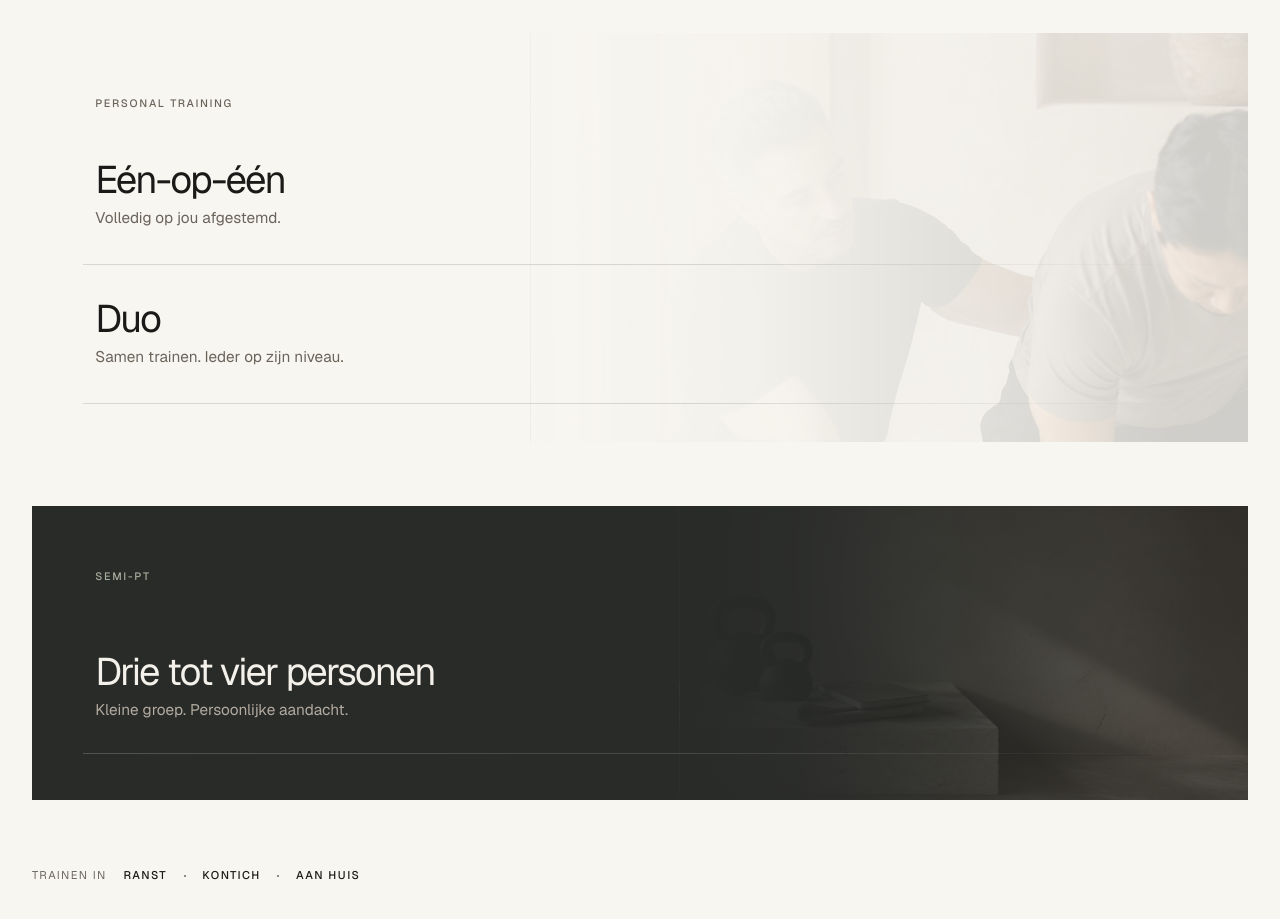
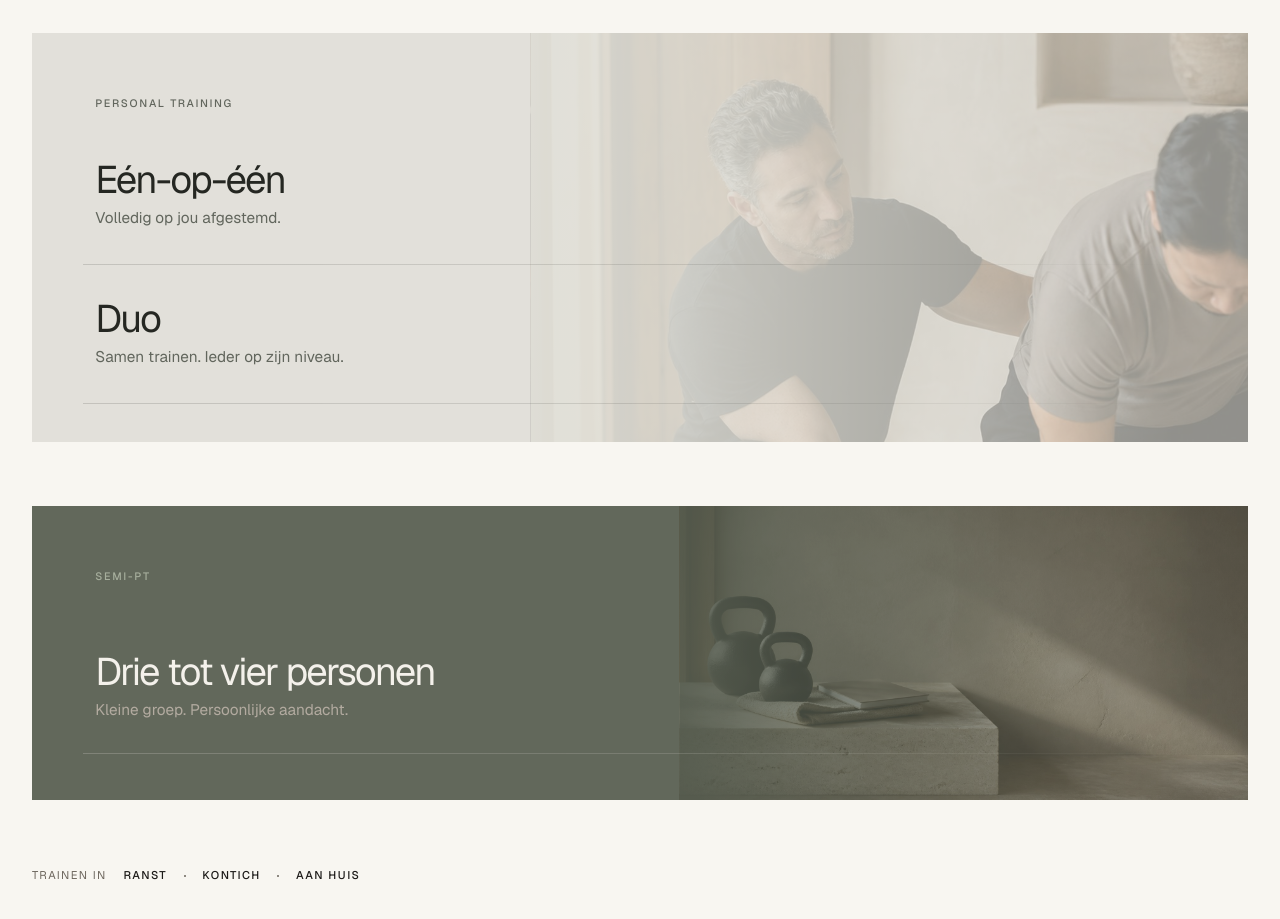
Before and after one commit to jeltedeproft/website-yens5, a website built with Vite: page index.html in a window 1280 px wide. Shown: the part 1360-2279 px from the top of the page. Built offline with nearby package versions, Linux system fonts and the light colour scheme; some packages are replaced by stand-ins of ours.

Commit message:
begeleiding 2.0

```diff
--- a/style.css
+++ b/style.css
@@ -915,40 +915,41 @@ body.is-locked { overflow: hidden; }
   inset: 0;
 }
 .guidance-category:has(.guidance-row:hover) .guidance-category__media,
-.guidance-category:has(.guidance-row:focus-visible) .guidance-category__media { opacity: .58; transform: scale(1); }
+.guidance-category:has(.guidance-row:focus-visible) .guidance-category__media { opacity: .78; transform: scale(1); }
 .guidance-category--personal {
   padding: clamp(1.25rem, 2.5vw, 2.25rem) clamp(1.5rem, 4vw, 4rem) clamp(1.5rem, 3vw, 2.75rem);
-  background: var(--bg);
+  background: rgba(222, 221, 214, .88);
 }
 .guidance-category--personal .guidance-category__media {
   background-image: url('/images/coaching-editorial.jpg');
   background-position: center 45%;
-  opacity: .16;
+  opacity: .36;
 }
 .guidance-category--personal .guidance-category__media::after {
-  background: linear-gradient(90deg, var(--bg) 0%, color-mix(in srgb, var(--bg) 88%, transparent) 30%, transparent 88%);
+  background: linear-gradient(90deg, rgba(222, 221, 214, .94) 0%, rgba(222, 221, 214, .6) 30%, transparent 88%);
 }
 .guidance-category--personal:has(.guidance-row:hover) .guidance-category__media,
-.guidance-category--personal:has(.guidance-row:focus-visible) .guidance-category__media { opacity: .3; }
+.guidance-category--personal:has(.guidance-row:focus-visible) .guidance-category__media { opacity: .58; }
 .guidance-category--personal .guidance-category__label { color: var(--text-muted); }
 .guidance-category--personal .guidance-row::after {
-  background: linear-gradient(90deg, var(--line) 0%, var(--line) 54%, transparent 100%);
-}
-.guidance-category--personal .guidance-row__title { color: var(--text); }
-.guidance-category--personal .guidance-row__desc { color: var(--text-muted); }
+  background: linear-gradient(90deg, rgba(37, 39, 34, .16) 0%, rgba(37, 39, 34, .12) 54%, transparent 100%);
+}
+.guidance-category--personal .guidance-row__title { color: #252722; }
+.guidance-category--personal .guidance-row__desc,
+.guidance-category--personal .guidance-category__label { color: #62665D; }
 .guidance-category--semi {
   margin-top: clamp(2.75rem, 5vw, 4.5rem);
   padding: clamp(1.25rem, 2.5vw, 2rem) clamp(1.5rem, 4vw, 4rem) clamp(1rem, 2vw, 2rem);
-  background: #292B29;
+  background: rgba(74, 81, 67, .86);
 }
 .guidance-category--semi .guidance-category__media {
   width: min(46%, 38rem);
   background-image: url('/images/strength-still-life.jpg');
   background-position: center 62%;
-  opacity: .34;
+  opacity: .56;
 }
 .guidance-category--semi .guidance-category__media::after {
-  background: linear-gradient(90deg, #292B29 0%, rgba(41, 43, 41, .92) 20%, rgba(41, 43, 41, .28) 72%, rgba(41, 43, 41, .12) 100%);
+  background: linear-gradient(90deg, rgba(74, 81, 67, .9) 0%, rgba(74, 81, 67, .56) 22%, rgba(74, 81, 67, .14) 70%, rgba(74, 81, 67, .03) 100%);
 }
 .guidance-category--semi .guidance-category__label { color: var(--c-sage); }
 .guidance-category--semi .guidance-row__title { color: var(--text-on-dark); }
@@ -1013,7 +1014,7 @@ body.is-locked { overflow: hidden; }
 .guidance-row:hover,
 .guidance-row:focus-visible { min-height: clamp(10.5rem, 14vw, 12.5rem); }
 .guidance-row--personal:hover,
-.guidance-row--personal:focus-visible { background-color: color-mix(in srgb, var(--c-sage) 12%, transparent); }
+.guidance-row--personal:focus-visible { background-color: color-mix(in srgb, var(--c-sand) 22%, transparent); }
 .guidance-row--duo:hover,
 .guidance-row--duo:focus-visible { background-color: color-mix(in srgb, var(--c-sand) 20%, transparent); }
 .guidance-row--semi:hover,
@@ -1104,8 +1105,8 @@ body.is-locked { overflow: hidden; }
 @media (max-width: 700px) {
   .guidance-category--personal,
   .guidance-category--semi { padding-inline: 1rem; }
-  .guidance-category__media { width: 76%; opacity: .1; }
-  .guidance-category--semi .guidance-category__media { width: 66%; opacity: .22; }
+  .guidance-category__media { width: 76%; opacity: .24; }
+  .guidance-category--semi .guidance-category__media { width: 66%; opacity: .38; }
   .guidance-row {
     grid-template-columns: minmax(0, 1fr);
     min-height: 7.5rem;
```
